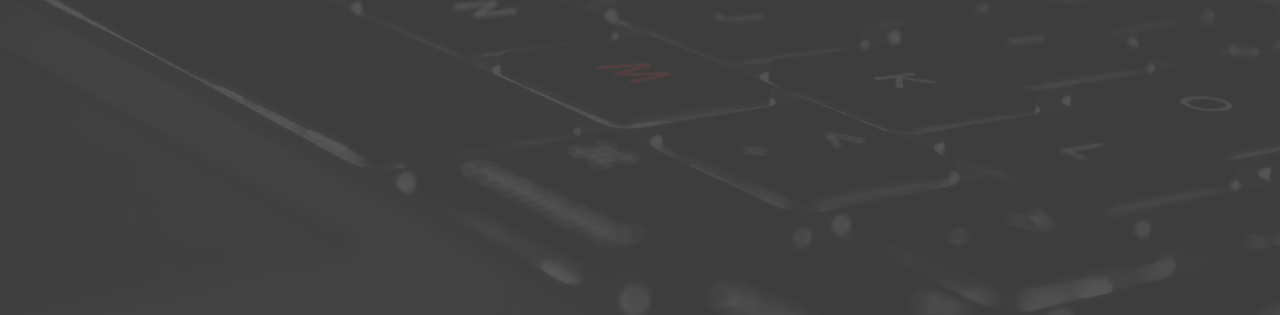
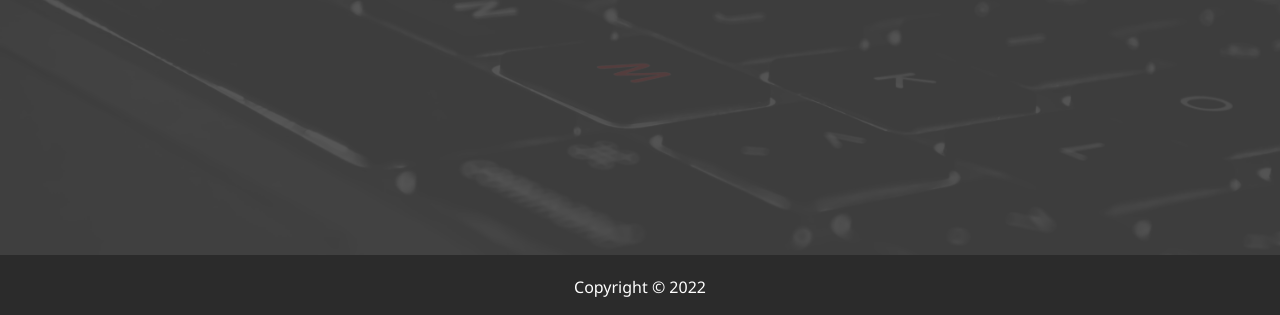
Before and after one commit to Buch-dev/Daniel-Okafor, a website: page index.html in a window 1280 px wide. Shown: the part 485-800 px from the top of the page. Drawn offline with Linux system fonts and the light colour scheme.

Commit message:
ninth commit

```diff
--- a/index.html
+++ b/index.html
@@ -52,6 +52,10 @@
         </div>
     </main>
 
+    <footer id="main-footer">
+        Copyright &copy; 2022
+    </footer>
+
     <script src="main.js"></script>
 </body>
 </html>
--- a/scss/_config.scss
+++ b/scss/_config.scss
@@ -1,6 +1,6 @@
 $primary-color: #444;
 $secondary-color: #8a2be2;
-$show-image: url(/images/rishi--fiCYNV51m4-unsplash.jpg);
+$show-image: url(./img/rishi--fiCYNV51m4-unsplash.jpg);
 $show-home-image: true;
 $opacity: 0.9;
 
--- a/scss/_mobile.scss
+++ b/scss/_mobile.scss
@@ -92,7 +92,9 @@
         .lg-heading {
             text-align: center;
             margin-top: 2rem;
-            font-size: 5rem;
+            margin-bottom: 2rem;
+            font-size: 4rem;
+            line-height: 1.3;
         }
 
     }
@@ -115,7 +117,7 @@
         }
 
         .about-info {
-            border: 1px solid red;
+            // border: 1px solid red;
 
             img {
                 width: 230px;
@@ -124,10 +126,21 @@
         }
     }
 
+    main#work {
+        .lg-heading {
+            // border: 1px solid red;
+            font-size: 4rem;
+            line-height: 1.4;
+            margin-inline: auto;
+            margin-bottom: 2rem;
+        }
+    }
+
     main#contact {
         .lg-heading {
             // border: 1px solid red;
-            font-size: 4.5rem;
+            font-size: 4rem;
+            line-height: 1.4;
             margin-inline: auto;
         }
     }
```
Also changed, not shown: dist/css/img/Daniel-Okafor.jpg (added), dist/css/img/rishi--fiCYNV51m4-unsplash.jpg (added), dist/css/style.css, 1 other file.
